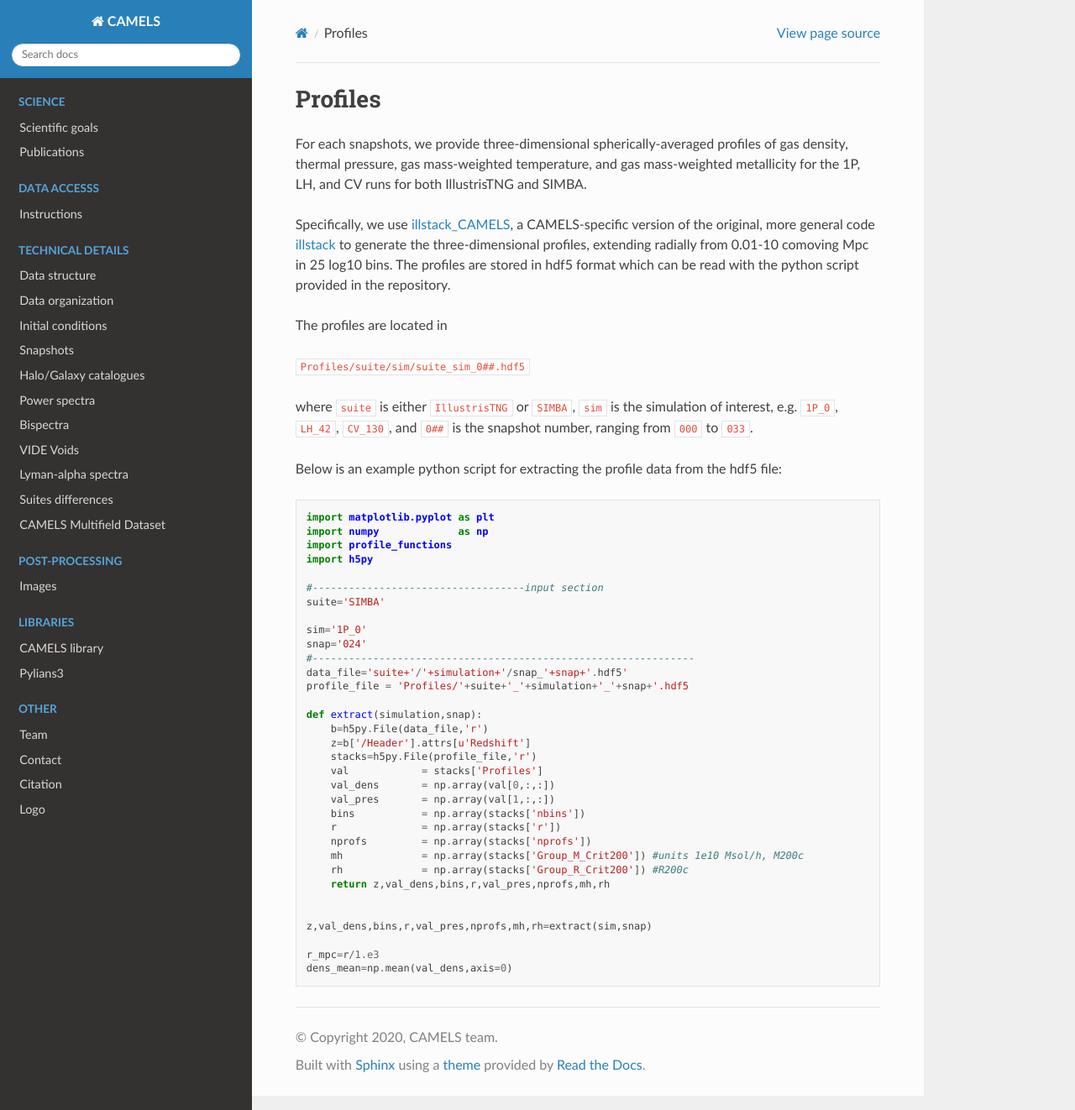
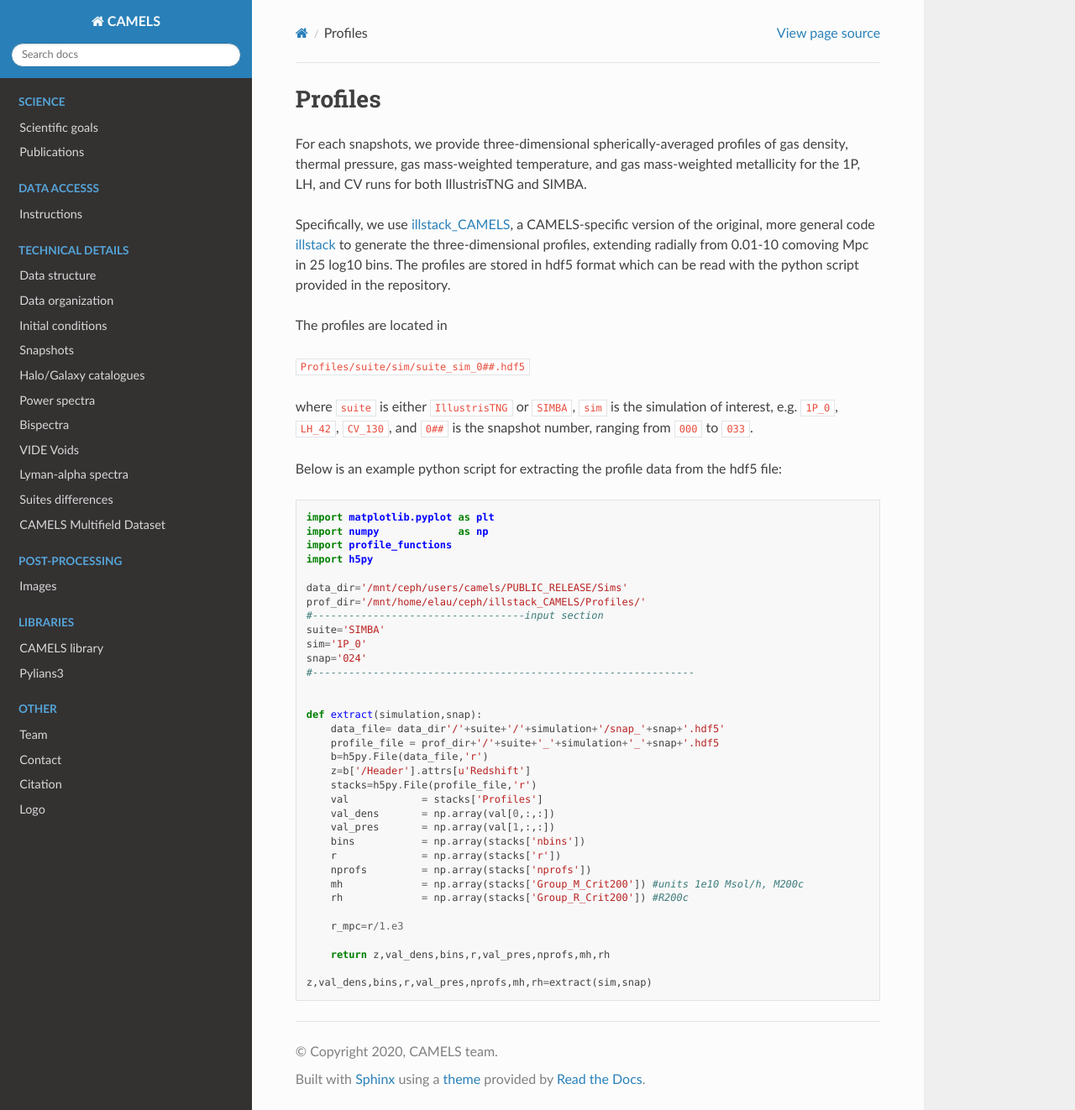
Before and after one commit to franciscovillaescusa/CAMELS, a Sphinx documentation site: the page built from docs/source/Profiles.rst, in a window 1280 px wide and 1322 px high. Shown: the whole window at 84% size. Built offline with Sphinx 7.4.7 and the Read the Docs theme 2.0.0, drawn with Linux system fonts in a browser that asks for light colours.

Commit message:
Update Profiles.rst

```diff
--- a/docs/source/Profiles.rst
+++ b/docs/source/Profiles.rst
@@ -20,16 +20,18 @@ Below is an example python script for extracting the profile data from the hdf5
   import profile_functions
   import h5py
 
+  data_dir='/mnt/ceph/users/camels/PUBLIC_RELEASE/Sims'
+  prof_dir='/mnt/home/elau/ceph/illstack_CAMELS/Profiles/'
   #-----------------------------------input section
   suite='SIMBA'
-
   sim='1P_0'
   snap='024'
   #---------------------------------------------------------------
-  data_file='suite+'/'+simulation+'/snap_'+snap+'.hdf5'
-  profile_file = 'Profiles/'+suite+'_'+simulation+'_'+snap+'.hdf5
+
 
   def extract(simulation,snap):
+      data_file= data_dir'/'+suite+'/'+simulation+'/snap_'+snap+'.hdf5'
+      profile_file = prof_dir+'/'+suite+'_'+simulation+'_'+snap+'.hdf5
       b=h5py.File(data_file,'r')
       z=b['/Header'].attrs[u'Redshift']
       stacks=h5py.File(profile_file,'r')
@@ -41,10 +43,9 @@ Below is an example python script for extracting the profile data from the hdf5
       nprofs         = np.array(stacks['nprofs'])
       mh             = np.array(stacks['Group_M_Crit200']) #units 1e10 Msol/h, M200c
       rh             = np.array(stacks['Group_R_Crit200']) #R200c
+
+      r_mpc=r/1.e3
+
       return z,val_dens,bins,r,val_pres,nprofs,mh,rh
 
-
   z,val_dens,bins,r,val_pres,nprofs,mh,rh=extract(sim,snap)
-
-  r_mpc=r/1.e3
-  dens_mean=np.mean(val_dens,axis=0)
```
